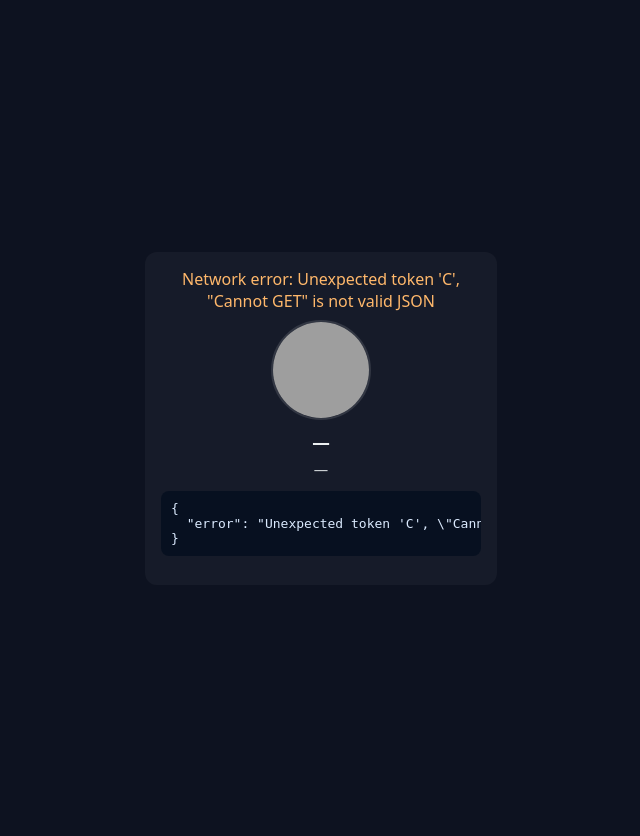
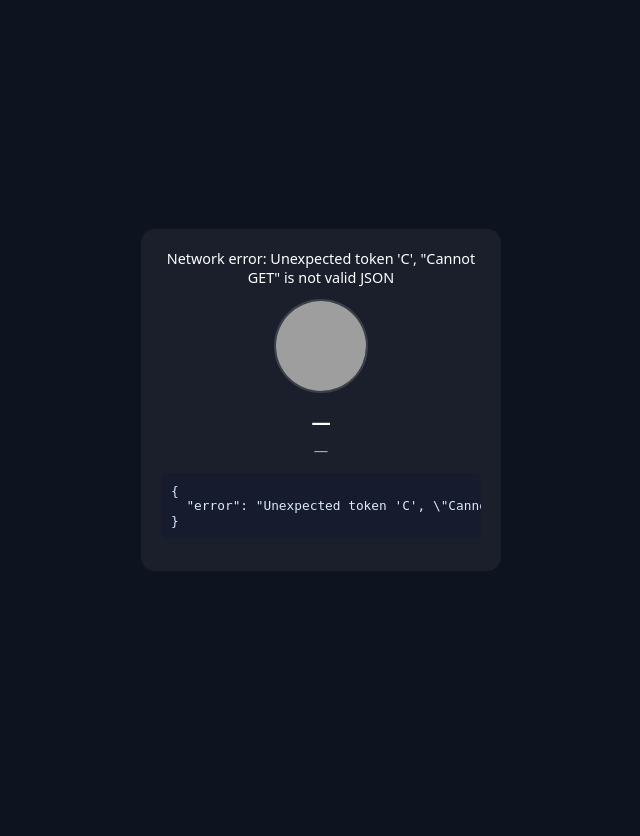
Before and after one commit to VIPBAD/DEMO, a Python web app: template templates/index.html in a window 1280 px wide. Shown: the whole page, without its empty margins (319-959 px from the left). After the commit the page ends 538 px from the top, so only its background shows below. Run offline with Jinja, Linux system fonts and the light colour scheme; the template is opened without the code that fills it, so the values that code supplies are empty; some libraries are stand-ins or nearby versions; grey boxes are pictures that could not be loaded.

Commit message:
Update index.html

```diff
--- a/templates/index.html
+++ b/templates/index.html
@@ -3,51 +3,66 @@
 <head>
   <meta charset="utf-8" />
   <meta name="viewport" content="width=device-width,initial-scale=1" />
-  <title>Mini App — Profile</title>
+  <title>Telegram Mini App Profile</title>
   <style>
     body {
-      font-family: system-ui, -apple-system, Roboto, "Segoe UI", sans-serif;
-      background: #0d1220;
-      color: #ecf0f1;
+      font-family: system-ui, sans-serif;
+      background: #0e1320;
+      color: #fff;
       margin: 0;
-      padding: 18px;
-      display:flex;
-      align-items:center;
-      justify-content:center;
-      min-height:100vh;
+      display: flex;
+      align-items: center;
+      justify-content: center;
+      min-height: 100vh;
     }
     .card {
-      width:320px;
-      max-width:100%;
-      background: rgba(255,255,255,0.04);
-      border-radius:12px;
-      padding:16px;
-      text-align:center;
+      width: 320px;
+      background: rgba(255, 255, 255, 0.05);
+      padding: 20px;
+      border-radius: 14px;
+      text-align: center;
     }
     .avatar {
-      width:96px;
-      height:96px;
-      border-radius:50%;
-      object-fit:cover;
-      border:2px solid rgba(255,255,255,0.12);
-      display:block;
+      width: 90px;
+      height: 90px;
+      border-radius: 50%;
+      object-fit: cover;
       margin: 0 auto 10px;
+      border: 2px solid rgba(255, 255, 255, 0.15);
     }
-    .name { font-size:1.1rem; font-weight:600; margin-bottom:6px; }
-    .meta { font-size:0.9rem; opacity:0.85; margin-bottom:8px; }
-    pre { text-align:left; margin-top:12px; background:#071020; padding:10px; border-radius:8px; color:#dbeafe; overflow:auto; max-height:200px; }
-    #status { margin-bottom:8px; color:#ffb86b; }
+    .name {
+      font-size: 1.2rem;
+      font-weight: 600;
+      margin-bottom: 6px;
+    }
+    .meta {
+      font-size: 0.9rem;
+      color: #aaa;
+      margin-bottom: 12px;
+    }
+    #status {
+      font-size: 0.9rem;
+      margin-bottom: 12px;
+    }
+    pre {
+      text-align: left;
+      font-size: 0.8rem;
+      background: #161b2d;
+      padding: 10px;
+      border-radius: 8px;
+      color: #dbeafe;
+      overflow: auto;
+      max-height: 200px;
+    }
   </style>
 </head>
 <body>
   <div class="card">
     <div id="status">Initializing...</div>
-
     <img id="avatar" class="avatar" src="/static/default-avatar.png" alt="avatar" />
-    <div class="name" id="name">—</div>
-    <div class="meta" id="meta">—</div>
-
-    <pre id="out">Waiting for initData...</pre>
+    <div id="name" class="name">—</div>
+    <div id="meta" class="meta">—</div>
+    <pre id="out">Waiting...</pre>
   </div>
 
   <script src="https://telegram.org/js/telegram-web-app.js"></script>
```
